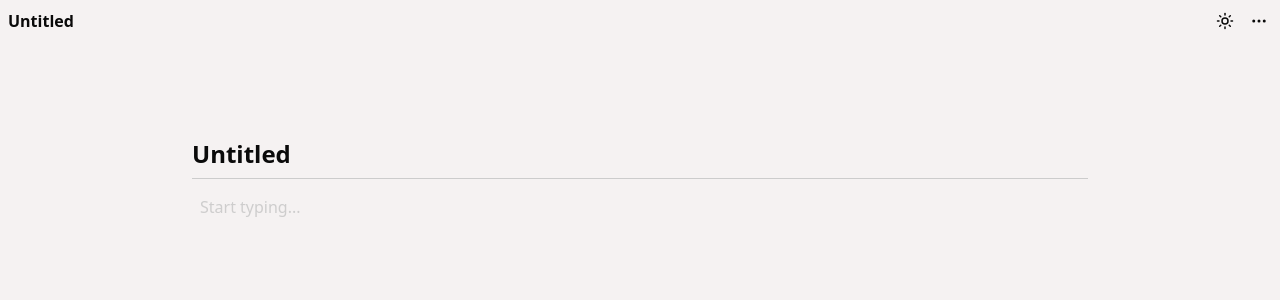
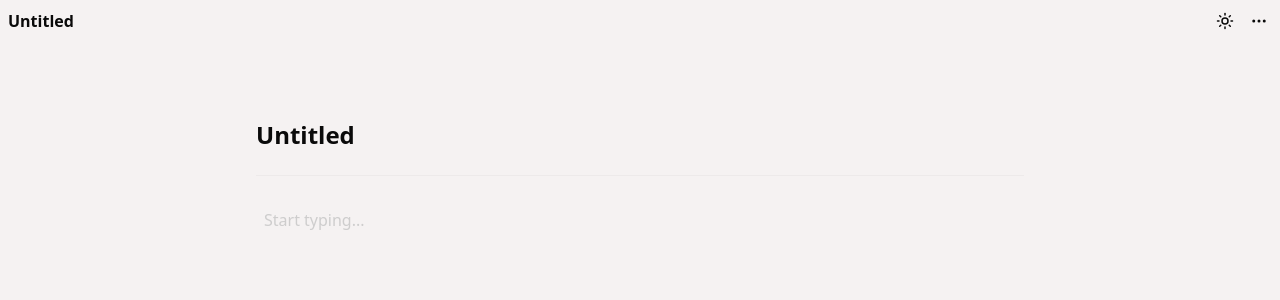
Before and after one commit to devmoamal/LiteMarkdownEditor, a React (Vite) app: page / in a window 1280 px wide. Shown: the top 300 px of the page. Built offline with nearby package versions, Linux system fonts and the light colour scheme.

Commit message:
refactor(components): reorganize Editor component structure and improve key handling logic

```diff
--- a/src/components/Canvas/Editor.tsx
+++ b/src/components/Canvas/Editor.tsx
@@ -6,7 +6,7 @@ import Block from "./Block";
 import { useMarqueeSelection } from "@/hooks/selection/useMarqueeSelection";
 import { SelectionBox } from "@/components/Canvas/SelectionBox";
 import useEditor from "@/hooks/useEditor";
-import type { BlockId, TBlock } from "@/types";
+import type { TBlock, BlockId } from "@/types";
 import Title from "./Title";
 
 type EditorProps = {
@@ -17,17 +17,12 @@ function Editor({ className }: EditorProps) {
   const { blocks, deleteSelected, addEmptyToLast, setBlock } = useEditor();
 
   const containerRef = useRef<HTMLDivElement>(null);
-  const registryRef = useRef<Map<BlockId, HTMLElement>>(new Map());
+  const registryRef = useRef<Map<string, HTMLElement>>(new Map());
 
   const onChangeBlock = (block: TBlock) => {
     setBlock(block);
-
-    // Check if the last block not empty to create new block
-    if (block.content.length > 0 && blocks[blocks.length - 1].id == block.id)
-      addEmptyToLast();
   };
 
-  // Marquee selection hook: rect, selected ids, mouse handlers
   const { rect, selected, onMouseDown, onMouseMove, onMouseUp, onMouseLeave } =
     useMarqueeSelection(containerRef, registryRef);
 
@@ -36,8 +31,11 @@ function Editor({ className }: EditorProps) {
     const handleKeyDown = (e: KeyboardEvent) => {
       if (selected.size === 0) return;
       if (e.key === "Backspace" || e.key === "Delete") {
+        // Only delete if multiple are selected or if not focused on anything specific
+        if (selected.size > 1 || document.activeElement === document.body) {
           e.preventDefault();
-        deleteSelected(selected);
+          deleteSelected(selected as Set<BlockId>);
+        }
       }
     };
 
@@ -52,9 +50,9 @@ function Editor({ className }: EditorProps) {
 
   return (
     <div
-      ref={containerRef} // container ref for marquee
+      ref={containerRef}
       className={cn(
-        "relative flex flex-col flex-1 pt-[7.5%] pb-[2.5%] px-[10%] sm:px-[12.5%] lg:px-[15%] text-text bg-editor-background select-none overflow-x-hidden",
+        "relative flex flex-col flex-1 pb-20 px-4 sm:px-[15%] lg:px-[20%] text-text bg-editor-background select-none overflow-y-auto overflow-x-hidden",
         className
       )}
       onMouseDown={onMouseDown}
@@ -62,18 +60,22 @@ function Editor({ className }: EditorProps) {
       onMouseUp={onMouseUp}
       onMouseLeave={onMouseLeave}
     >
+      <div className="max-w-4xl mx-auto w-full pt-[10%]">
         <Title />
-      <hr className="my-2 text-text-hint" />
+        <hr className="my-6 border-text-hint/20" />
+        <div className="flex flex-col gap-1">
           {blocks.map((block) => (
             <Block
               key={block.id}
               block={block}
               onChange={onChangeBlock}
-          register={(id, el) => registryRef.current.set(id, el)} // register block for selection
+              register={(id, el) => registryRef.current.set(id, el)}
               isSelected={selected.has(block.id)}
             />
           ))}
-      {rect && <SelectionBox rect={rect} />} {/* render marquee rectangle */}
+        </div>
+      </div>
+      {rect && <SelectionBox rect={rect} />}
     </div>
   );
 }
```
Lines whose indentation alone changed are shown as unchanged.
